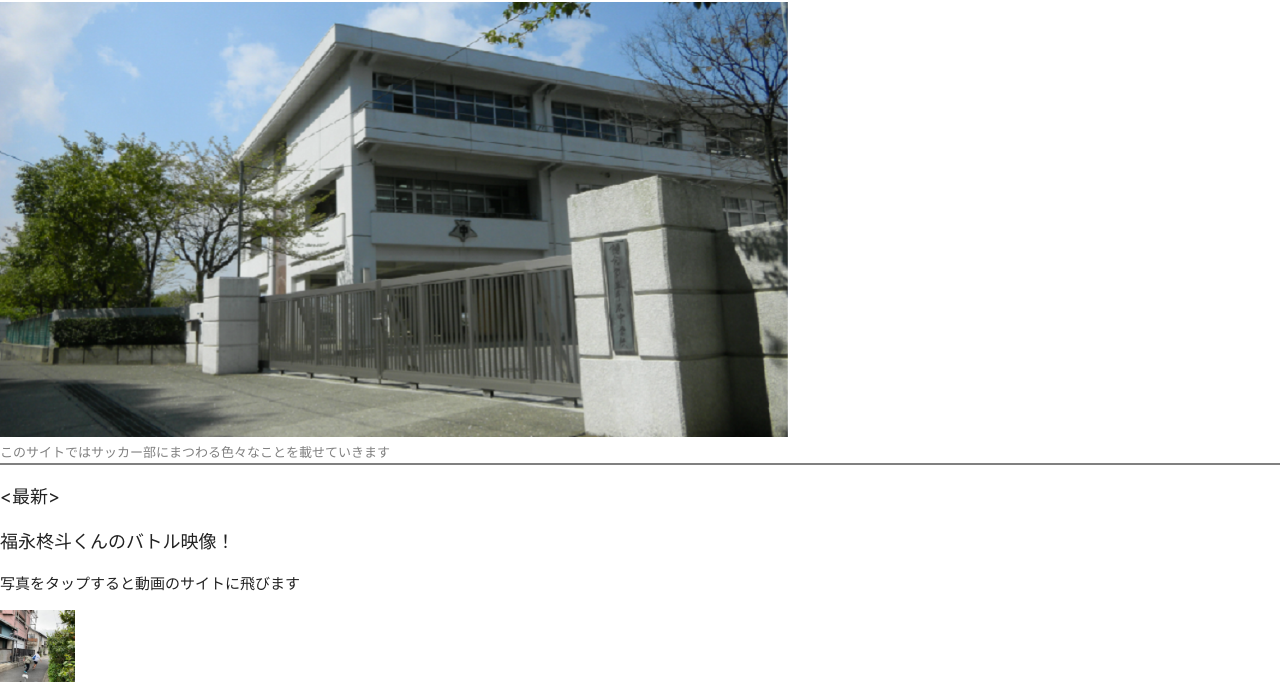
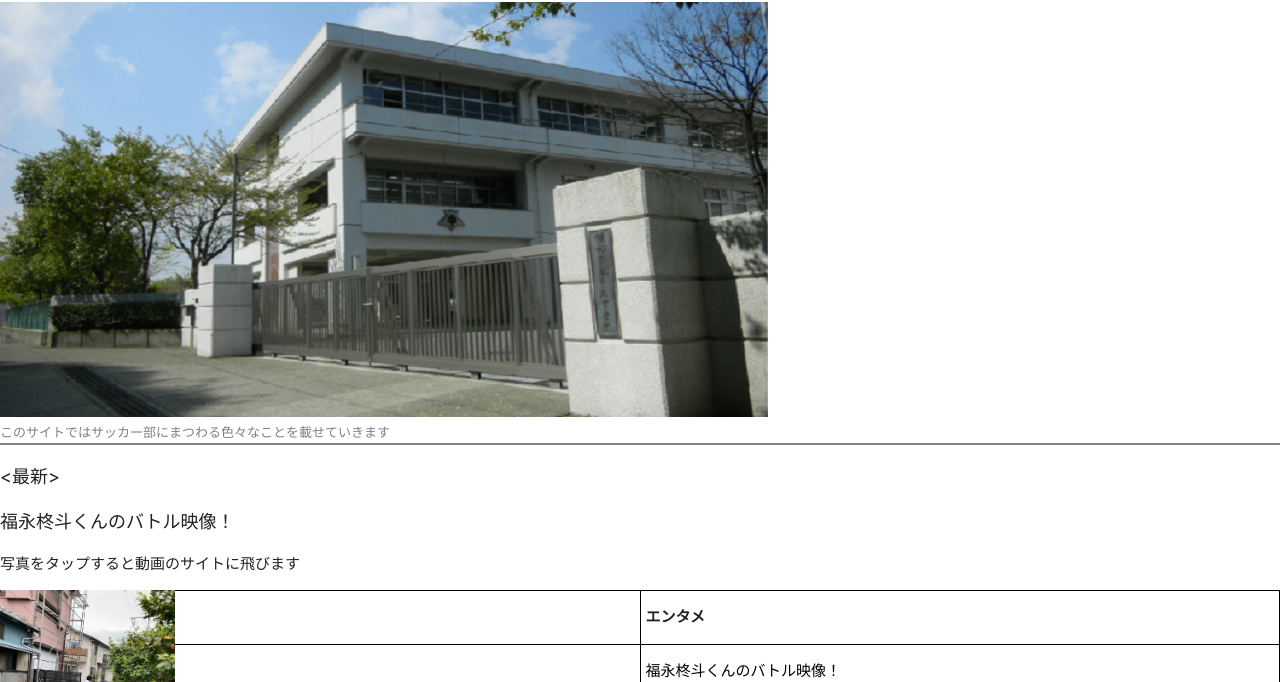
Before and after one commit to matsuoka18/Matsuoka.gitHub.io, a plain HTML site: page index.html in a window 1280 px wide. Shown: the part 64-746 px from the top of the page. Drawn offline with nearby package versions, Linux system fonts and the light colour scheme.

Commit message:
Update index.html

```diff
--- a/index.html
+++ b/index.html
@@ -49,13 +49,14 @@ border-bottom:solid 2px;
 font-weight:500;
 }
 .img1{
-width:788px;height:435px;
+width:768px;height:415px;
 }
 table, th, td{
  border: 1px solid black;
 }
  .img2{
-  width:75px; height:93px;
+  width:175px; height:193px;
+  position:absolute;left;80%;
  }
 </style>
 </body>
```
